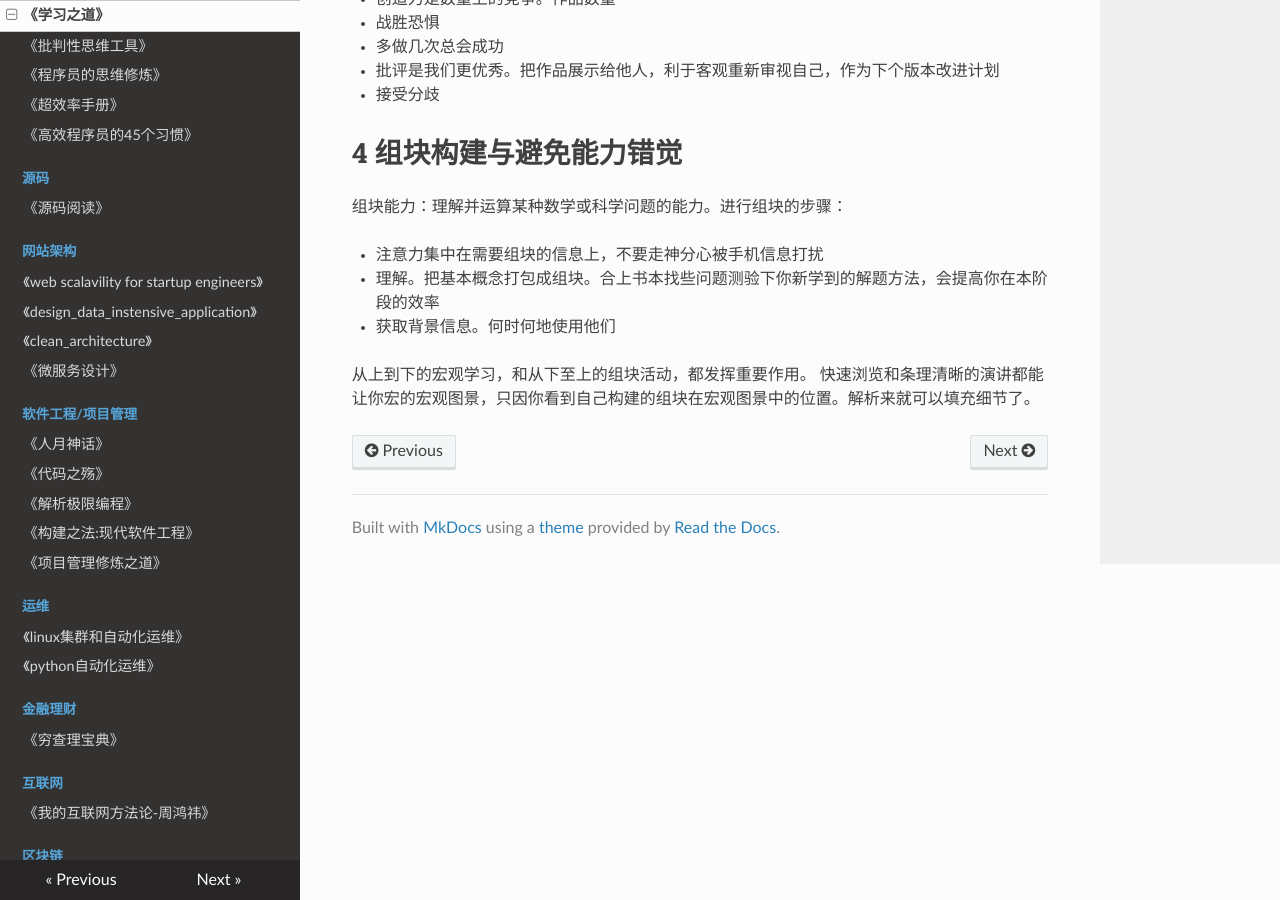
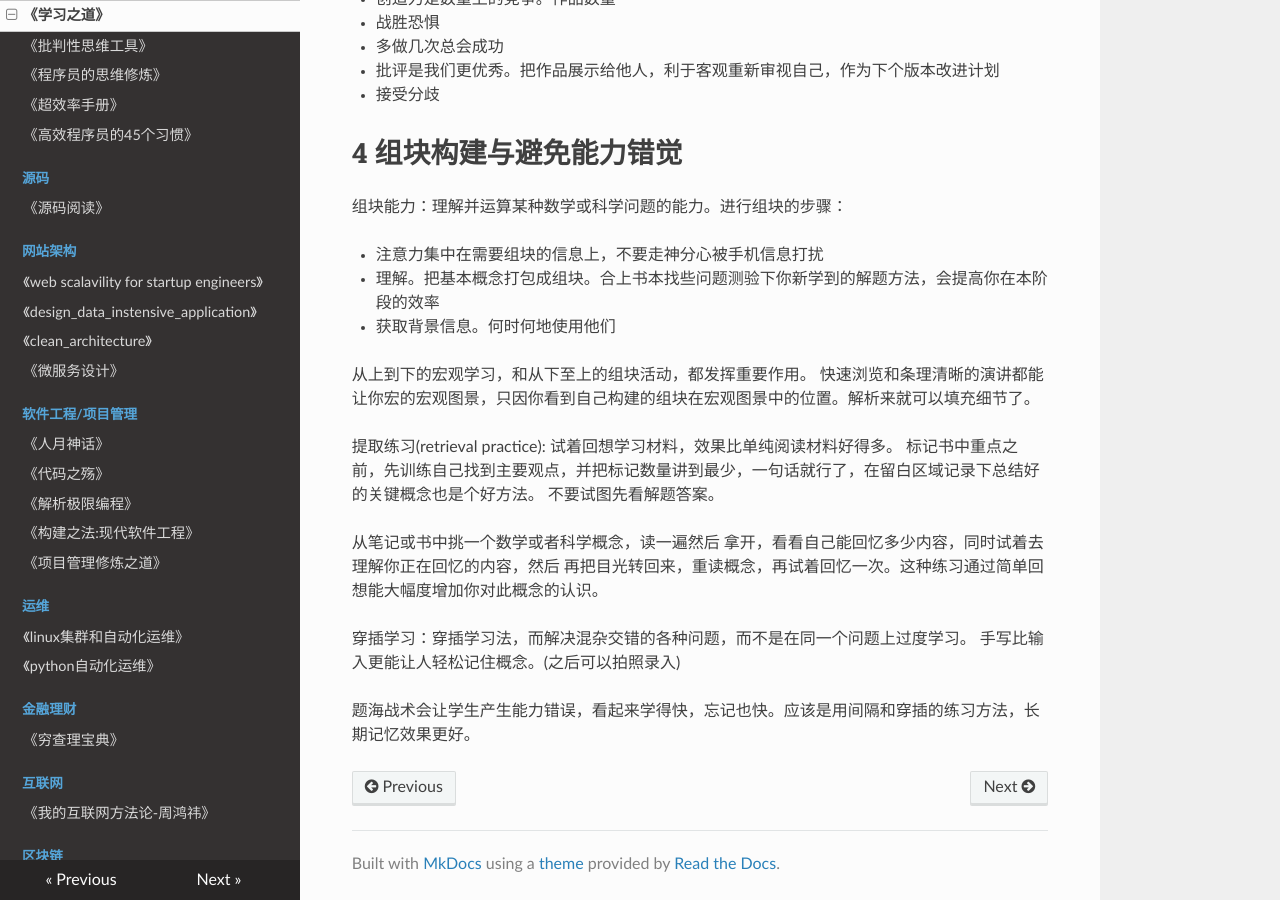
Before and after one commit to PegasusWang/booknotes, an MkDocs documentation site: the page built from docs/思维/学习之道.md, in a window 1280 px wide and 900 px high, scrolled down 869 px. Built offline with MkDocs 1.6.1, drawn with Linux system fonts in a browser that asks for light colours; nearby versions of some CDN libraries; old or Windows-style settings are respelled for this version of MkDocs.

Commit message:
习之道学：提取练习，穿插学习

```diff
--- a/docs/思维/学习之道.md
+++ b/docs/思维/学习之道.md
@@ -43,3 +43,15 @@
 
 从上到下的宏观学习，和从下至上的组块活动，都发挥重要作用。
 快速浏览和条理清晰的演讲都能让你宏的宏观图景，只因你看到自己构建的组块在宏观图景中的位置。解析来就可以填充细节了。
+
+提取练习(retrieval practice): 试着回想学习材料，效果比单纯阅读材料好得多。
+标记书中重点之前，先训练自己找到主要观点，并把标记数量讲到最少，一句话就行了，在留白区域记录下总结好的关键概念也是个好方法。
+不要试图先看解题答案。
+
+从笔记或书中挑一个数学或者科学概念，读一遍然后 拿开，看看自己能回忆多少内容，同时试着去理解你正在回忆的内容，然后
+再把目光转回来，重读概念，再试着回忆一次。这种练习通过简单回想能大幅度增加你对此概念的认识。
+
+穿插学习：穿插学习法，而解决混杂交错的各种问题，而不是在同一个问题上过度学习。
+手写比输入更能让人轻松记住概念。(之后可以拍照录入)
+
+题海战术会让学生产生能力错误，看起来学得快，忘记也快。应该是用间隔和穿插的练习方法，长期记忆效果更好。
```
